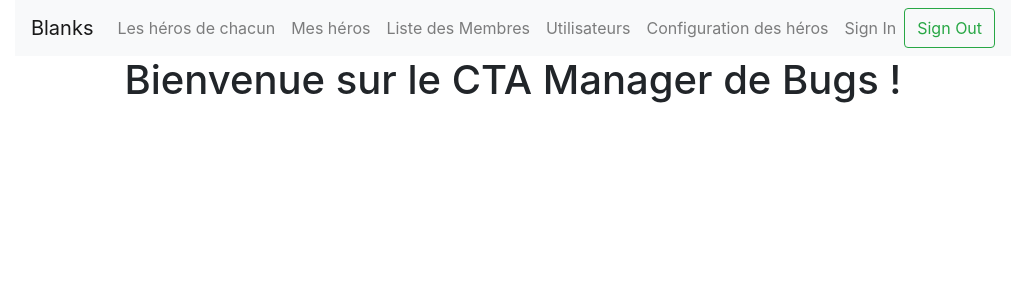
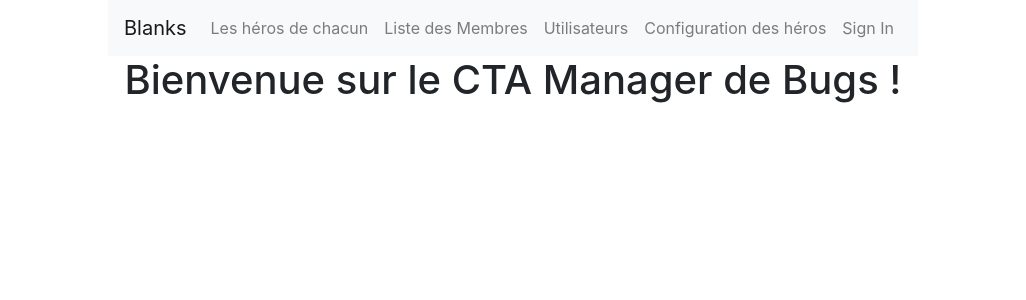
Before and after one commit to BaptisteLongy/cta-guild-manager-webapp, a React (Create React App) app: page / in a window 1280 px wide. Shown: the top 300 px of the page, without its empty margins (127-1153 px from the left). Built offline with nearby package versions, Linux system fonts and the light colour scheme.

Commit message:
Personnal space menu

```diff
--- a/src/Navigation/AppHeader.js
+++ b/src/Navigation/AppHeader.js
@@ -2,7 +2,7 @@ import React, { Component } from 'react';
 import Navbar from 'react-bootstrap/Navbar'
 import Nav from 'react-bootstrap/Nav'
 import { Link } from 'react-router-dom';
-import Button from 'react-bootstrap/Button'
+import NavDropdown from 'react-bootstrap/NavDropdown'
 
 class AppHeader extends Component {
 
@@ -16,12 +16,16 @@ class AppHeader extends Component {
                 <Navbar.Collapse id="basic-navbar-nav">
                     <Nav className="mr-auto">
                         <Nav.Link as={Link} to="/members">Les héros de chacun</Nav.Link>
-                        <Nav.Link as={Link} to="/memberheroslist">Mes héros</Nav.Link>
                         <Nav.Link as={Link} to="/memberlist">Liste des Membres</Nav.Link>
                         <Nav.Link as={Link} to="/userlist">Utilisateurs</Nav.Link>
                         <Nav.Link as={Link} to="/heroesconfiguration">Configuration des héros</Nav.Link>
                         <Nav.Link as={Link} to="/signin">Sign In</Nav.Link>
-                        <Button variant="outline-success" onClick={this.props.onUserLogout}>Sign Out</Button>
+                        {(this.props.loggedUser === null) ? null : <NavDropdown title={this.props.loggedUser.name} id="basic-nav-dropdown">
+                            <NavDropdown.Item as={Link} to="/memberheroslist">Mes héros</NavDropdown.Item>
+                            <NavDropdown.Divider />
+                            <NavDropdown.Item onClick={this.props.onUserLogout}>Sign Out</NavDropdown.Item>
+                        </NavDropdown>}
+
                     </Nav>
                 </Navbar.Collapse>
             </Navbar>
--- a/src/Navigation/Router.js
+++ b/src/Navigation/Router.js
@@ -20,7 +20,7 @@ class Router extends Component {
     render() {
         return (
             <BrowserRouter>
-                <AppHeader onUserLogout={this.props.onUserLogout}/>
+                <AppHeader onUserLogout={this.props.onUserLogout} loggedUser={this.props.loggedMember}/>
 
                 <Switch>
                     <Route path="/" exact render={() => <Home />} />
```
